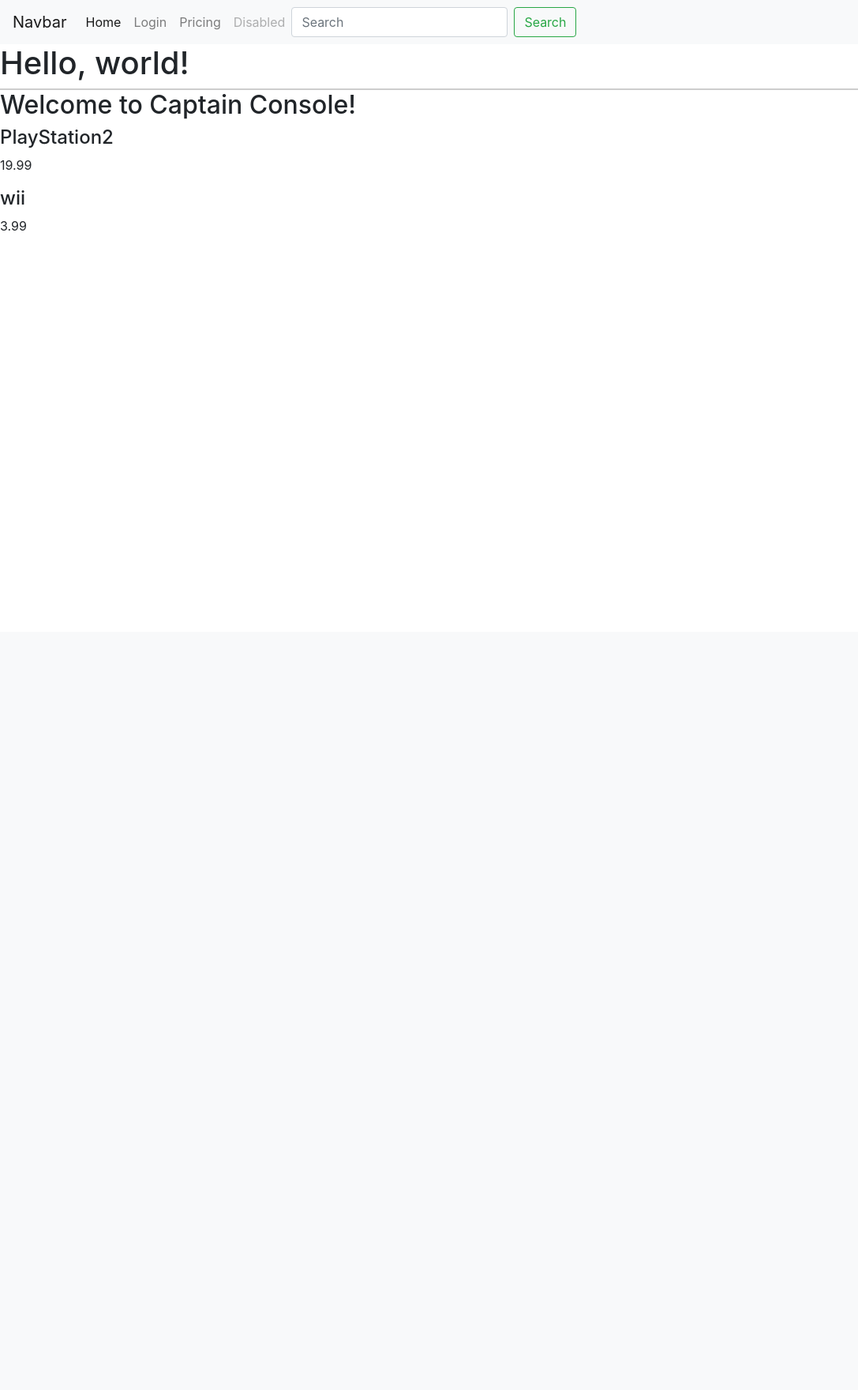
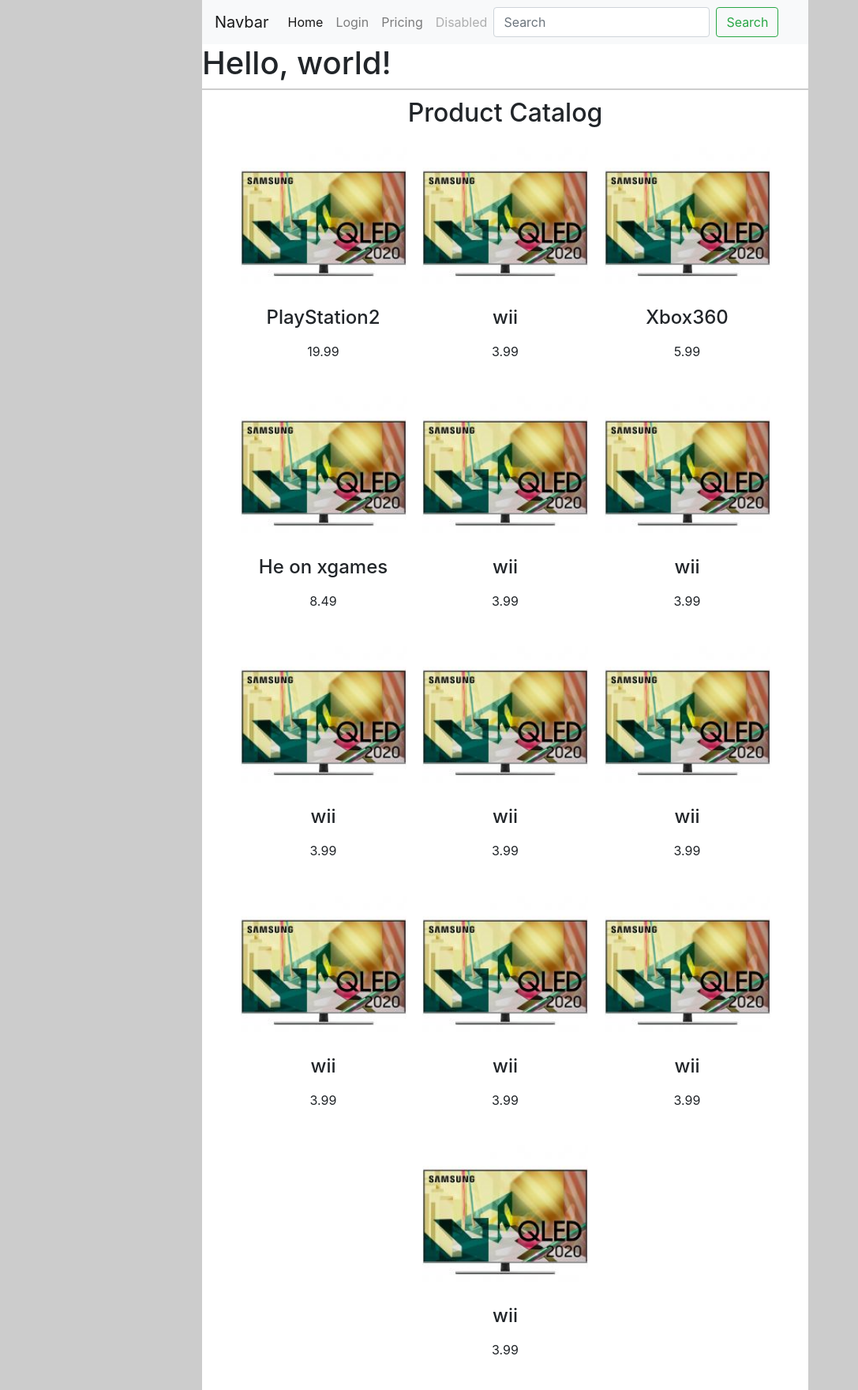
Before and after one commit to TheRobertSnow/HR_Dropouts_Vol_2, a Django app: page / in a window 1280 px wide. Shown: the whole page at 79% size, without its empty margins (0-1087 px from the left). Before the commit the page ends 292 px from the top, so only its background shows below. Run offline with Django 3.2, Linux system fonts and the light colour scheme; some libraries are stand-ins or nearby versions.

Commit message:
danni product box king

```diff
--- a/captain_console/CaptainConsole/views.py
+++ b/captain_console/CaptainConsole/views.py
@@ -1,6 +1,17 @@
 from django.shortcuts import render
 products = [
     {'name':'PlayStation2', 'price': 19.99},
+    {'name':'wii', 'price': 3.99},
+    {'name':'Xbox360', 'price': 5.99},
+    {'name':'He on xgames', 'price': 8.49},
+    {'name':'wii', 'price': 3.99},
+    {'name':'wii', 'price': 3.99},
+    {'name':'wii', 'price': 3.99},
+    {'name':'wii', 'price': 3.99},
+    {'name':'wii', 'price': 3.99},
+    {'name':'wii', 'price': 3.99},
+    {'name':'wii', 'price': 3.99},
+    {'name':'wii', 'price': 3.99},
     {'name':'wii', 'price': 3.99},
 ]
 # Create your views here.
--- a/captain_console/static/css/main.css
+++ b/captain_console/static/css/main.css
@@ -1,3 +1,36 @@
 .mydiv {
     border-bottom: solid 2px rgba(155, 155, 155, .5);
 }
+html {
+    background-color: #cccccc;
+}
+body {
+    width: 60%;
+    margin: auto;
+}
+.products {
+    padding: 10px;
+    text-align: center;
+}
+.product-container {
+    box-sizing: border-box;
+    width: 210px;
+    height: 300px;
+    display: inline-block;
+    margin: 8px;
+}
+.product-image {
+    margin: 0px;
+    height: 70%;
+    width: 100%;
+}
+.product-name {
+    margin: 0px;
+    width: 100%;
+    height: 15%;
+}
+.product-price {
+    margin: 0px;
+    width: 100%;
+    height: 15%;
+}
--- a/captain_console/templates/CaptainConsole/home.html
+++ b/captain_console/templates/CaptainConsole/home.html
@@ -1,10 +1,14 @@
 {% extends 'base.html' %}
 {% block content %}
-    <h2>Welcome to Captain Console!</h2>
-    {% for product in products %}
-      <div class="product-container">
-        <h4>{{ product.name }}</h4>
-        <p>{{ product.price }}</p>
-      </div>
-    {% endfor %}
+    <div class="products">
+        <h2>Product Catalog</h2>
+        {% for product in products %}
+        <div class="product-container">
+            {% load static %}
+            <img class="product-image" src="{% static 'images/1.jpg' %}" alt="">
+            <h4 class="product-name">{{ product.name }}</h4>
+            <p class="product-price">{{ product.price }}</p>
+        </div>
+        {% endfor %}
+    </div>
 {% endblock %}
```
Also changed, not shown: captain_console/static/images/1.jpg (added).
